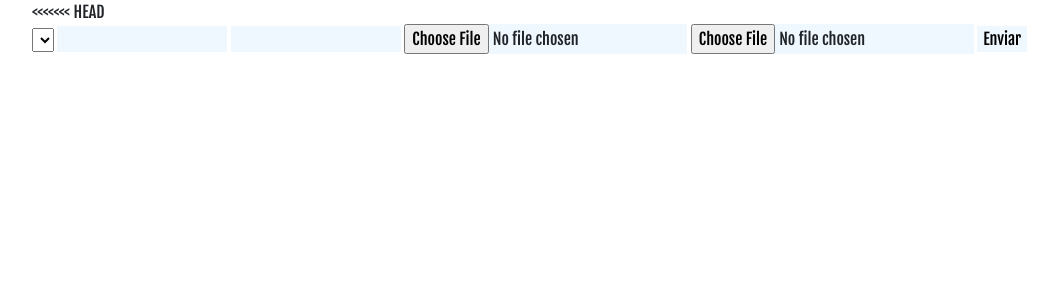
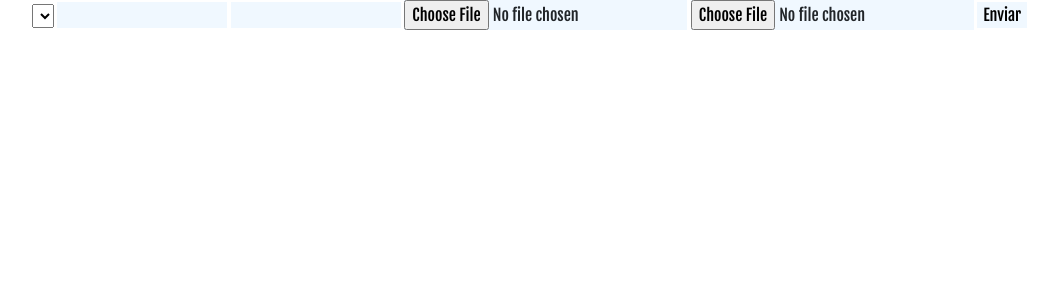
Before and after one commit to CeluTaumos/pokedex, a PHP site: page /cambiar.php in a window 1280 px wide. Shown: the part 58-358 px from the top of the page, without its empty margins (50-1108 px from the left). Run offline with PHP 8.4, Linux system fonts and the light colour scheme; data that the repository does not hold is empty.

Commit message:
Borrado y agregado de comentarios

```diff
--- a/cambiar.php
+++ b/cambiar.php
@@ -3,8 +3,6 @@
     $conexion = mysqli_connect("localhost: 33067", "root", "", "pokedex");
     $id ='';
     ?>
-
-
 <!DOCTYPE html>
 <html lang="es">
 
@@ -34,7 +32,6 @@
 
     </header>
     <main class="container">
-<<<<<<< HEAD
     <!--Form que guarda los datos del pokemon elegido y lo guarda en una varible para modificarlo en la bd-->
     <?php
     if (isset($_GET['id'])) {
@@ -57,11 +54,10 @@
 ?>
 
         <form action="cambiar.php" method="post">
+            <!--Select que pasa el id-->
             <select name="ultimoid">
                 <option value="<?php echo $ultimoid; ?>"><?php echo $ultimoid; ?></option>
             </select>
-
-
             <input type="text" placeholder="<?php echo $numero; ?>" name="nuevo_numero">
             <input type="text" placeholder="<?php echo $nombre; ?>" name="nuevo_nombre">
             <input type="file" name="tipo">
@@ -88,7 +84,7 @@
             $nuevo_nombre = $_POST['nuevo_nombre'];
 
         }
-
+        //Si estan con datos los input actualiza los campos respectivos
         if (isset($_POST['nuevo_numero']) || isset($_POST['nuevo_nombre'])) {
 
                 $cambio = "UPDATE pokemon SET Numero = '$nuevo_numero' WHERE id =" .$ultimoid;
@@ -99,6 +95,7 @@
                 $cambio = "UPDATE pokemon SET Nombre = '$nuevo_nombre' WHERE id = '$ultimoid'";
                 echo "Consulta SQL: " . $cambio;
                 $conexion->query($cambio);
+                //Despues de la query redirige al index-logueado
                 header("Location: index-logueado.php");
                 exit;
         }
```
